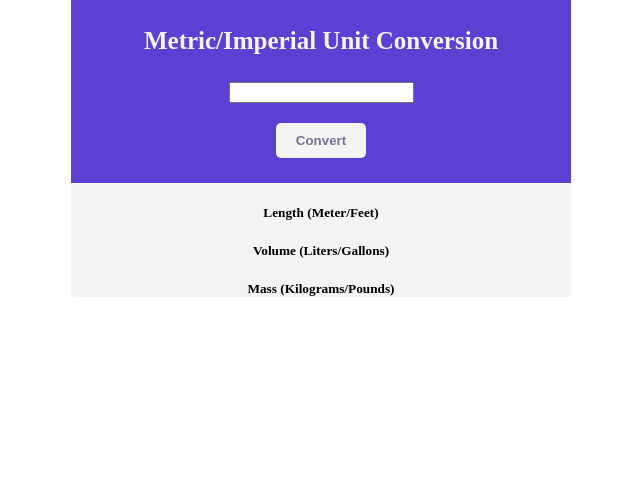
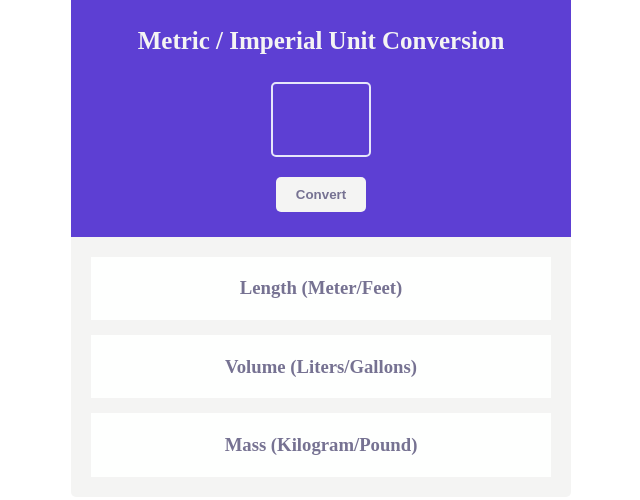
Before and after one commit to Hudamabkhoot/Unit-Conversion, a plain HTML site: page index.html in a window 1280 px wide. Shown: the whole page, without its empty margins (319-959 px from the left). Drawn offline with Linux system fonts and the light colour scheme.

Commit message:
Update index.html

```diff
--- a/index.html
+++ b/index.html
@@ -5,28 +5,25 @@
     <body>
         <div class="container">
         <div class="top">
-            <h1>Metric/Imperial Unit Conversion</h1>
-            <div class="put">
-            <input id="inpt" type='number'>
-            </div>
-             <div class="btn">
+            <h1 class="title">Metric / Imperial Unit Conversion</h1>
+            <input type="number" id="num-input" placeholder="">
+            <div class="btn">
             <button id="btn">Convert</button>
             </div>
         </div>
-        <div class="down">
-            <div id="meter">
-                <h5 class="h5"> Length (Meter/Feet)<h5>
-                <p><span id="outputMeters"></span></p>
-                </div>
-            <div id="liters">
-                <h5 class="h5">Volume (Liters/Gallons)</h5>
-            <p><span id="outputliters"></span></p>
-                </div>
-            <div id="kilograms">
-                <h5 class="h5">Mass (Kilograms/Pounds)</h5>
-                <p><span id="outputkilograms"></span></p>
-
-                </div>
+        <div class="units">
+            <div id="length">
+                <h3>Length (Meter/Feet)</h3>
+                <p id="length-value"></p>
+            </div>
+            <div id="volume">
+               <h3>Volume (Liters/Gallons)</h3>
+               <p id="volume-value"></p>
+            </div>
+            <div id="mass">
+             <h3>Mass (Kilogram/Pound)</h3>
+             <p id="mass-value"></p>
+            </div>
         </div>
         </div>
         <script src="index.js"></script>
```
